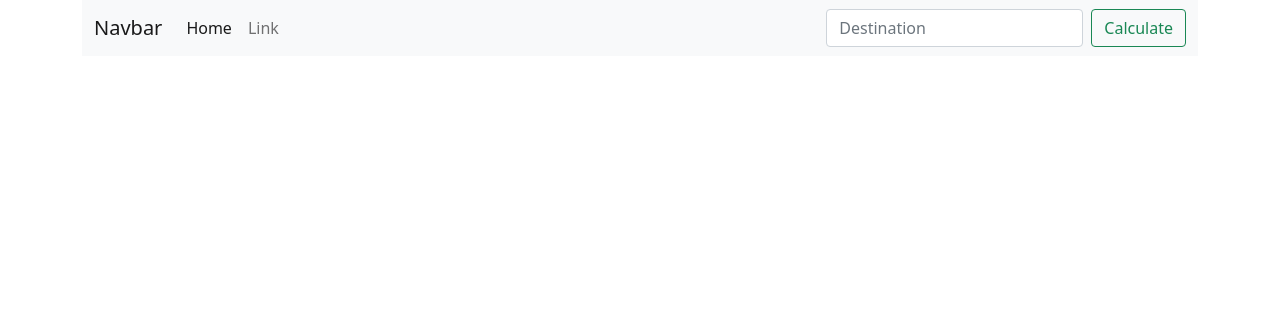
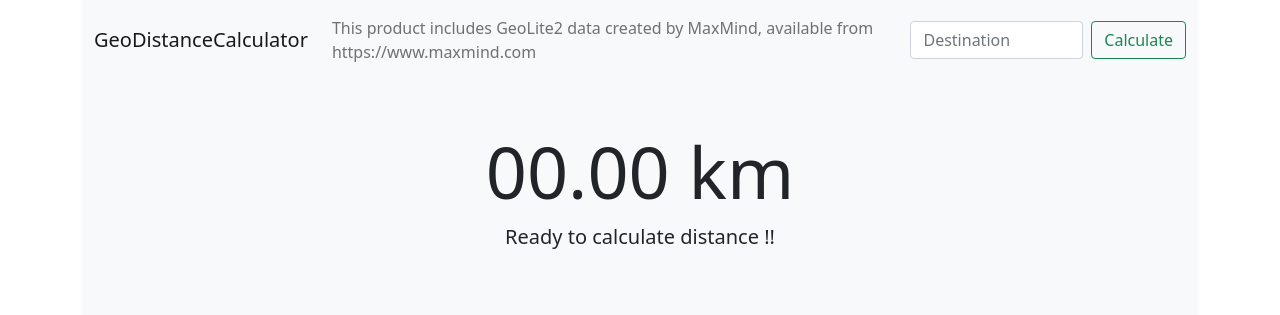
Before and after one commit to mohammadjayeed/django-distance-calculator, a Django app: page / in a window 1280 px wide. Shown: the top 315 px of the page. Run offline with Django 4.2, Linux system fonts and the light colour scheme.

Commit message:
completed v1

```diff
--- a/calculate_app/templates/main_app_template.html
+++ b/calculate_app/templates/main_app_template.html
@@ -8,6 +8,18 @@
 
 {% block content %}
 
+{% if data %}
 
+<div class="container-fluid text-sm-center p-5 bg-light"> <!-- bg-light is background color & p-5 is padding -->
+    <h1 class="display-2"><strong>{{data.0}}</strong> km</h1>
+    <p class="lead">Distance between {{data.1}} and {{data.2}}</p>
+</div>
+{% else %}
+<div class="container-fluid text-sm-center p-5 bg-light"> <!-- bg-light is background color & p-5 is padding -->
+    <h1 class="display-2"><strong>00.00 km</strong> </h1>
+    <p class="lead">Ready to calculate distance !!</p>
+</div>
+
+{% endif %}
 
 {% endblock  %}
--- a/calculate_app/views.py
+++ b/calculate_app/views.py
@@ -1,5 +1,9 @@
+from django.contrib.gis.geoip2 import GeoIP2
+from django.http import HttpResponse
 from django.shortcuts import render
-from django.http import HttpResponse
+from geopy import distance as d
+from geopy.geocoders import Nominatim
+
 from .forms import DestinationFieldForm
 from .models import DistanceCalculateModel
 
@@ -9,19 +13,39 @@ def request_handler_calculate(request):
 
         form = DestinationFieldForm(request.POST or None)
 
+
+        geolocator = Nominatim(user_agent="calculate_app")
+        ip = "103.139.234.0" #Dhaka Bangladesh
+        country,city,latitude,longitude = get_info(ip)
+        origin = (latitude,longitude)
+
+        # print(country,geolocator.geocode(city),latitude,longitude)
+        # print(city['city'])
+
         if form.is_valid():
             instance = form.save(commit=False)
-            instance.location = "Somewhere"
-            instance.destination = form.cleaned_data.get('destination')
-            instance.distance = 5000.00
+            instance.location = city['city']
+            destination_data_fieldform = form.cleaned_data.get('destination')
+            destination_details = geolocator.geocode(destination_data_fieldform)
+            instance.destination = destination_details
+            destination_co_ordinates = (destination_details.latitude,destination_details.longitude)
+            instance.distance = d.distance(origin, destination_co_ordinates).km
+
             instance.save()
 
-        obj = DistanceCalculateModel.objects.all()
-        print(obj)
 
-        return HttpResponse({"done"})
+
+        return render(request, 'main_app_template.html',{'data': [str(round(instance.distance,2)),city['city'],destination_data_fieldform]})
 
 
     else:
 
         return render(request, 'main_app_template.html',{'hi':'hi'})
+
+
+def get_info(ip):
+    g = GeoIP2()
+    country = g.country(ip)
+    city = g.city(ip)
+    latitude,longitude = g.lat_lon(ip)
+    return country,city,latitude,longitude
--- a/core/settings.py
+++ b/core/settings.py
@@ -118,6 +118,7 @@ USE_TZ = True
 
 STATIC_URL = 'static/'
 
+GEOIP_PATH = os.path.join(BASE_DIR, 'geoip')
 # Default primary key field type
 # https://docs.djangoproject.com/en/4.0/ref/settings/#default-auto-field
 
--- a/templates/base.html
+++ b/templates/base.html
@@ -12,17 +12,18 @@
     <div class="container">
         <nav class="navbar navbar-expand-lg navbar-light bg-light">
             <div class="container-fluid">
-            <a class="navbar-brand" href="#">Navbar</a>
+            <a class="navbar-brand" href="#">GeoDistanceCalculator</a>
             <button class="navbar-toggler" type="button" data-bs-toggle="collapse" data-bs-target="#navbarSupportedContent" aria-controls="navbarSupportedContent" aria-expanded="false" aria-label="Toggle navigation">
                 <span class="navbar-toggler-icon"></span>
             </button>
             <div class="collapse navbar-collapse" id="navbarSupportedContent">
                 <ul class="navbar-nav me-auto mb-2 mb-lg-0">
+                {% comment %} <li class="nav-item">
+                    <a class="nav-link active" aria-current="page" href="#">Home</a>
+                </li> {% endcomment %}
                 <li class="nav-item">
-                    <a class="nav-link active" aria-current="page" href="#">Home</a>
-                </li>
-                <li class="nav-item">
-                    <a class="nav-link" href="#">Link</a>
+                    <a class="nav-link" href="https://www.maxmind.com" target="_blank">This product includes GeoLite2 data created by MaxMind, available from https://www.maxmind.com</a>
+
                 </li>
                 </ul>
                 <form action= "{% url 'main_app' %}"   class="d-flex" method="POST" autocomplete="off">
```
